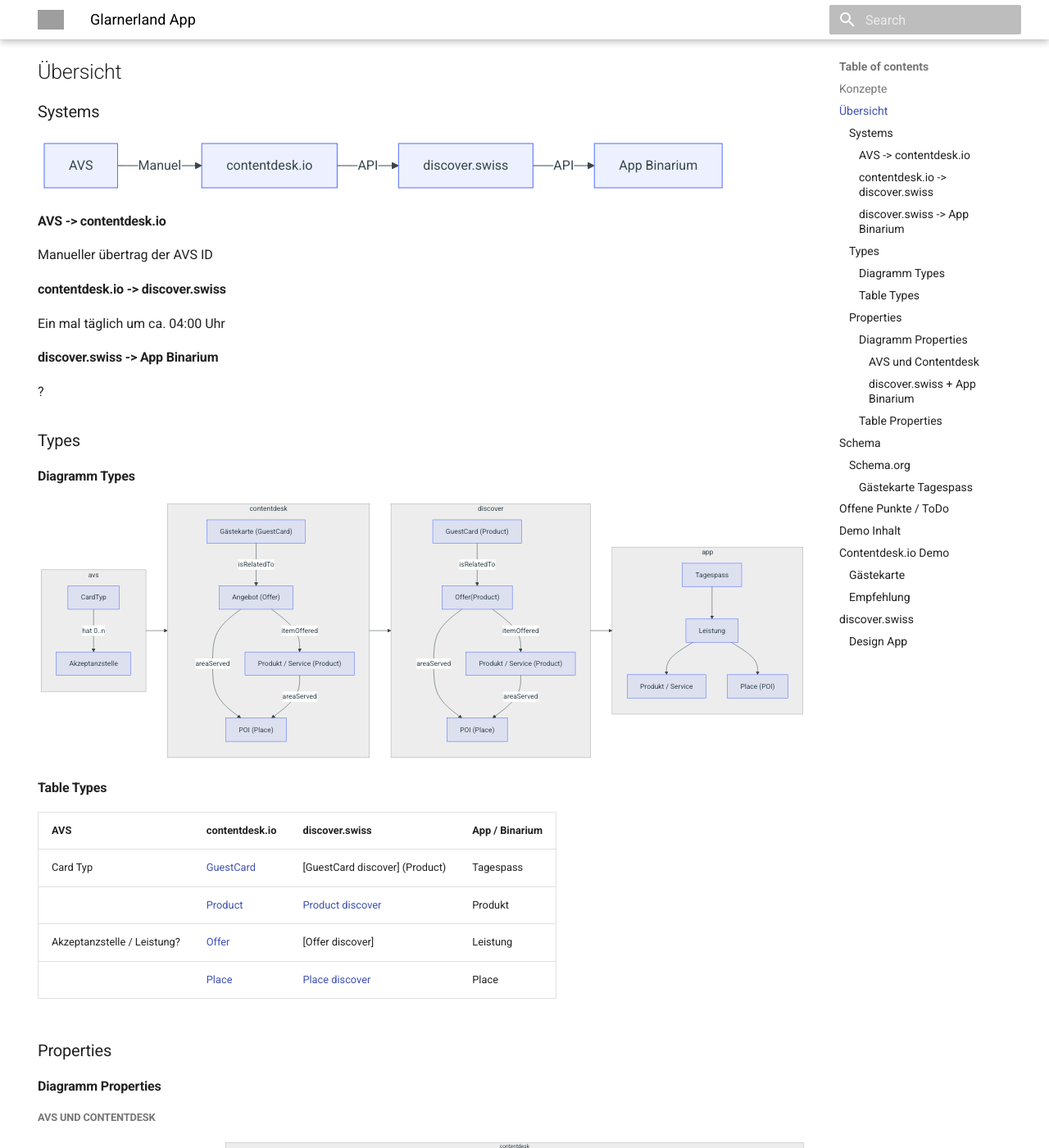
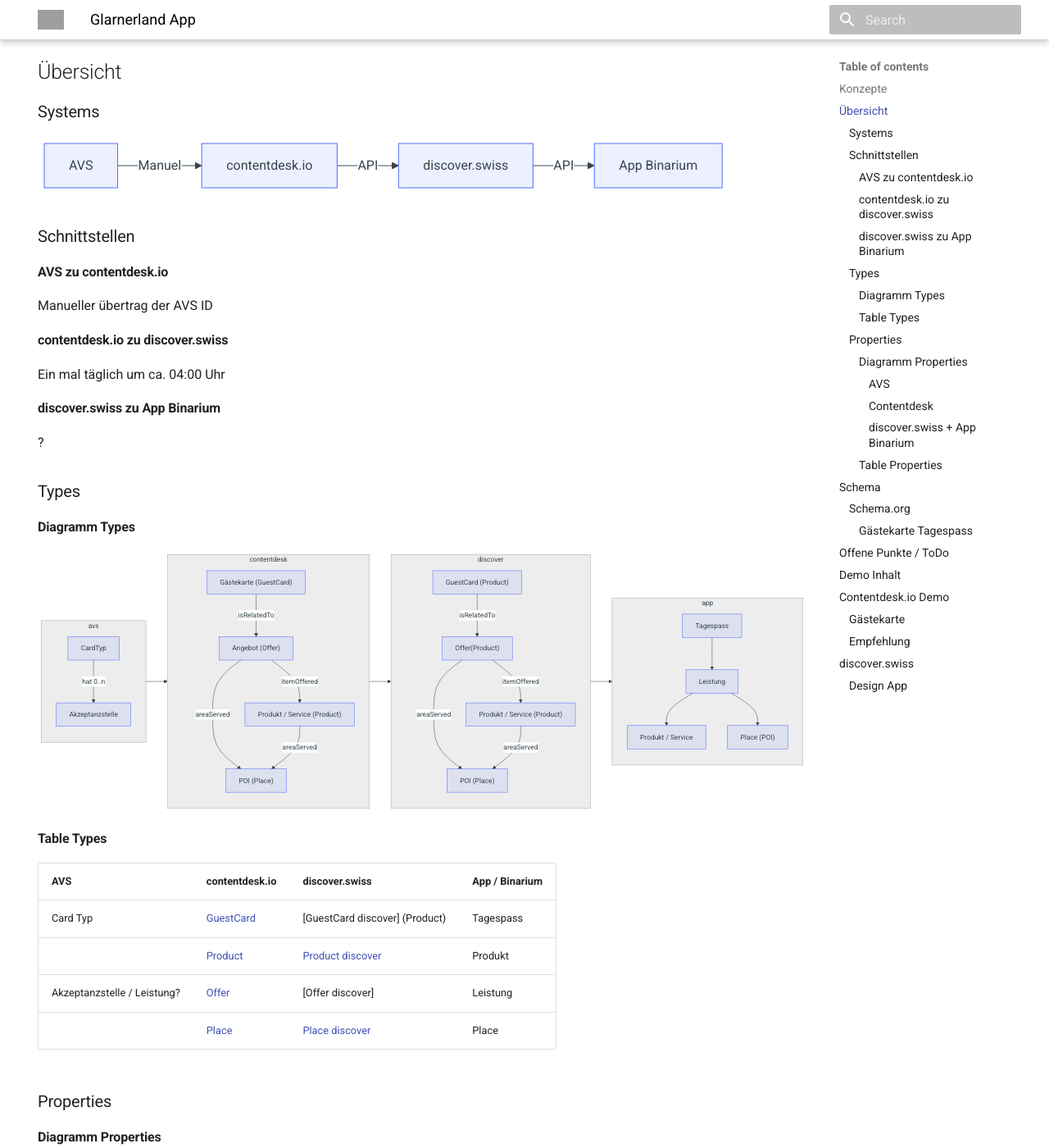
Before and after one commit to tsolenthaler/docs.contentdesk.io, an MkDocs documentation site: the page built from docs/projects/glarnerlandApp.md, in a window 1280 px wide and 1400 px high, scrolled down 308 px. Shown: the whole window at 82% size. Built offline with MkDocs 1.6.1 and Material for MkDocs 9.7.7, drawn with Linux system fonts in a browser that asks for light colours; grey boxes are pictures that could not be loaded.

````diff
--- a/docs/projects/glarnerlandApp.md
+++ b/docs/projects/glarnerlandApp.md
@@ -29,19 +29,21 @@ graph LR
     SystemCD -->|API| SystemDiscover
     SystemDiscover -->|API| SystemApp
 ```
-#### AVS -> contentdesk.io
+
+### Schnittstellen
+
+#### AVS zu contentdesk.io
 Manueller übertrag der AVS ID
 
-#### contentdesk.io -> discover.swiss
+#### contentdesk.io zu discover.swiss
 Ein mal täglich um ca. 04:00 Uhr
 
-#### discover.swiss -> App Binarium
+#### discover.swiss zu App Binarium
 ?
 
 ### Types
 
 #### Diagramm Types
-
 ``` mermaid
 graph LR
     subgraph avs
@@ -99,23 +101,27 @@ graph LR
 
 #### Diagramm Properties
 
-##### AVS  und Contentdesk
+##### AVS
 ``` mermaid
 classDiagram
     direction TB
-    namespace Avs {
-        class CardTyp {
-            uuid Id
-            string Name
-        }
-        class Akzeptanzstelle {
-            uuid Id
-            string Name
-            date Gültigkeit
-        }
+    class CardTyp {
+        uuid Id
+        string Name
+    }
+    class Akzeptanzstelle {
+        uuid Id
+        string Name
+        date Gültigkeit
     }
     CardTyp --> "0..n" Akzeptanzstelle : hat
 
+```
+
+##### Contentdesk
+``` mermaid
+classDiagram
+    direction TB
     namespace contentdesk {
         class GuestCard {
             uuid Id
````
Also changed, not shown: docs/concepts/gaestekarte.md (+1 -2 lines).
